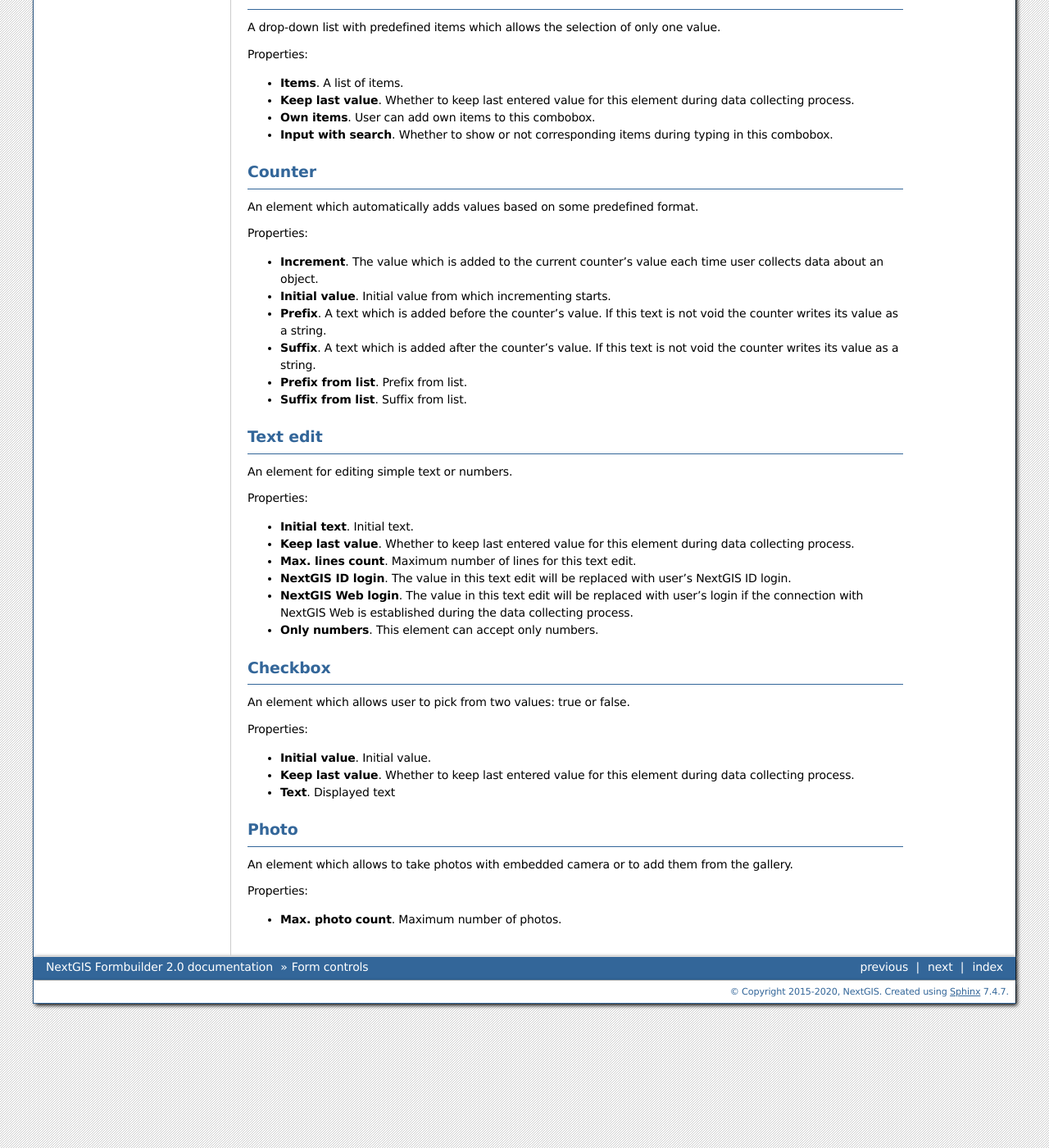
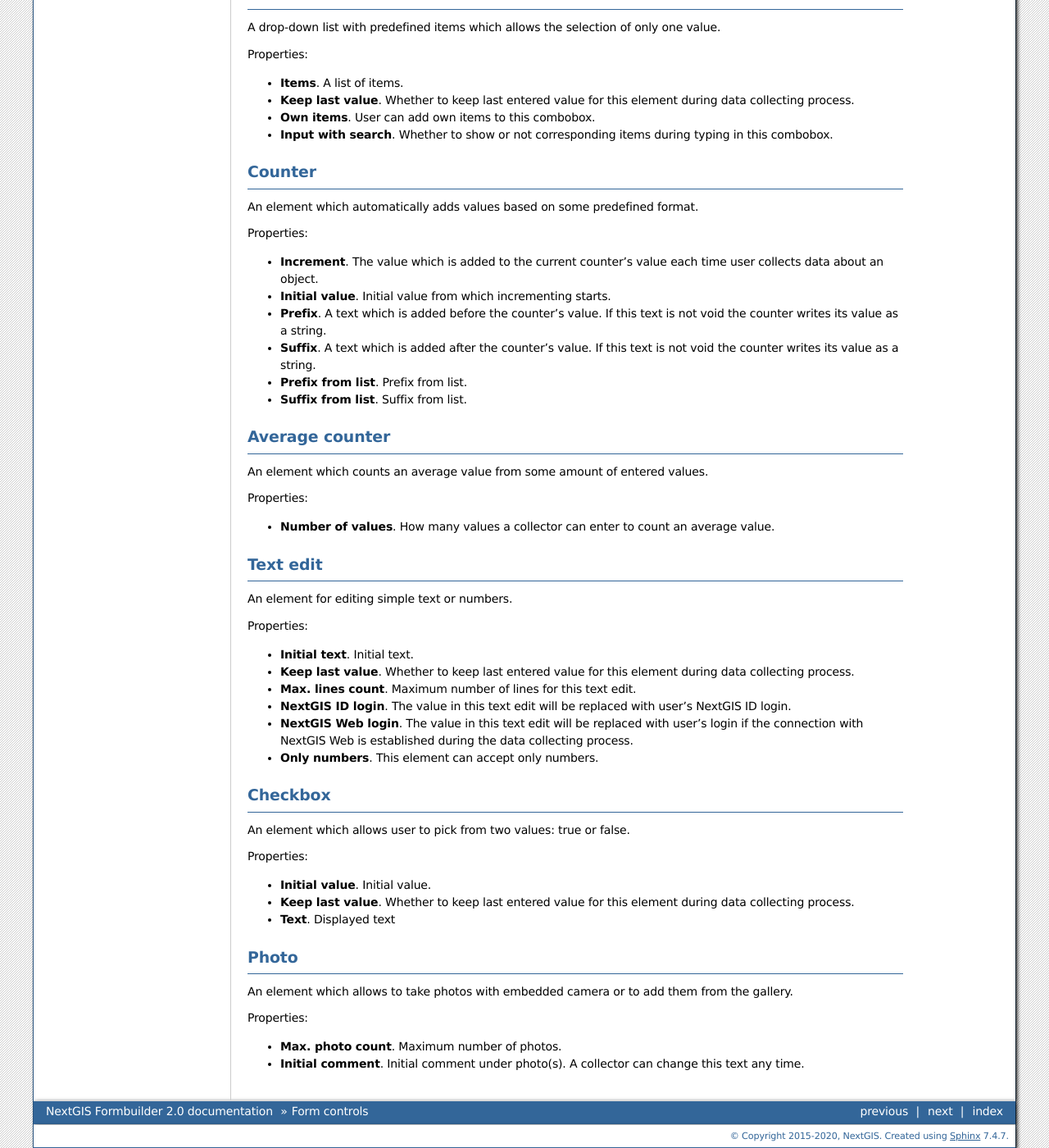
Before and after one commit to nextgis/docs_formbuilder, a Sphinx documentation site: the page built from source/controls.rst, in a window 1280 px wide and 1400 px high, scrolled down 1790 px. Shown: the whole window at 82% size. Built offline with Sphinx 7.4.7, drawn with Linux system fonts in a browser that asks for light colours; formulas are drawn with MathJax 3.

Commit message:
Add info about new controls

```diff
--- a/source/controls.rst
+++ b/source/controls.rst
@@ -120,8 +120,17 @@ Properties:
 * **Prefix from list**. Prefix from list.
 * **Suffix from list**. Suffix from list.
 
+Average counter
+---------------
+
+An element which counts an average value from some amount of entered values.
+
+Properties:
+
+* **Number of values**. How many values a collector can enter to count an average value.
+
 Text edit
---------------
+---------
 
 An element for editing simple text or numbers.
 
@@ -146,10 +155,11 @@ Properties:
 * **Text**. Displayed text
 
 Photo
-----
+-----
 
 An element which allows to take photos with embedded camera or to add them from the gallery.
 
 Properties:
 
 * **Max. photo count**. Maximum number of photos.
+* **Initial comment**. Initial comment under photo(s). A collector can change this text any time.
```
